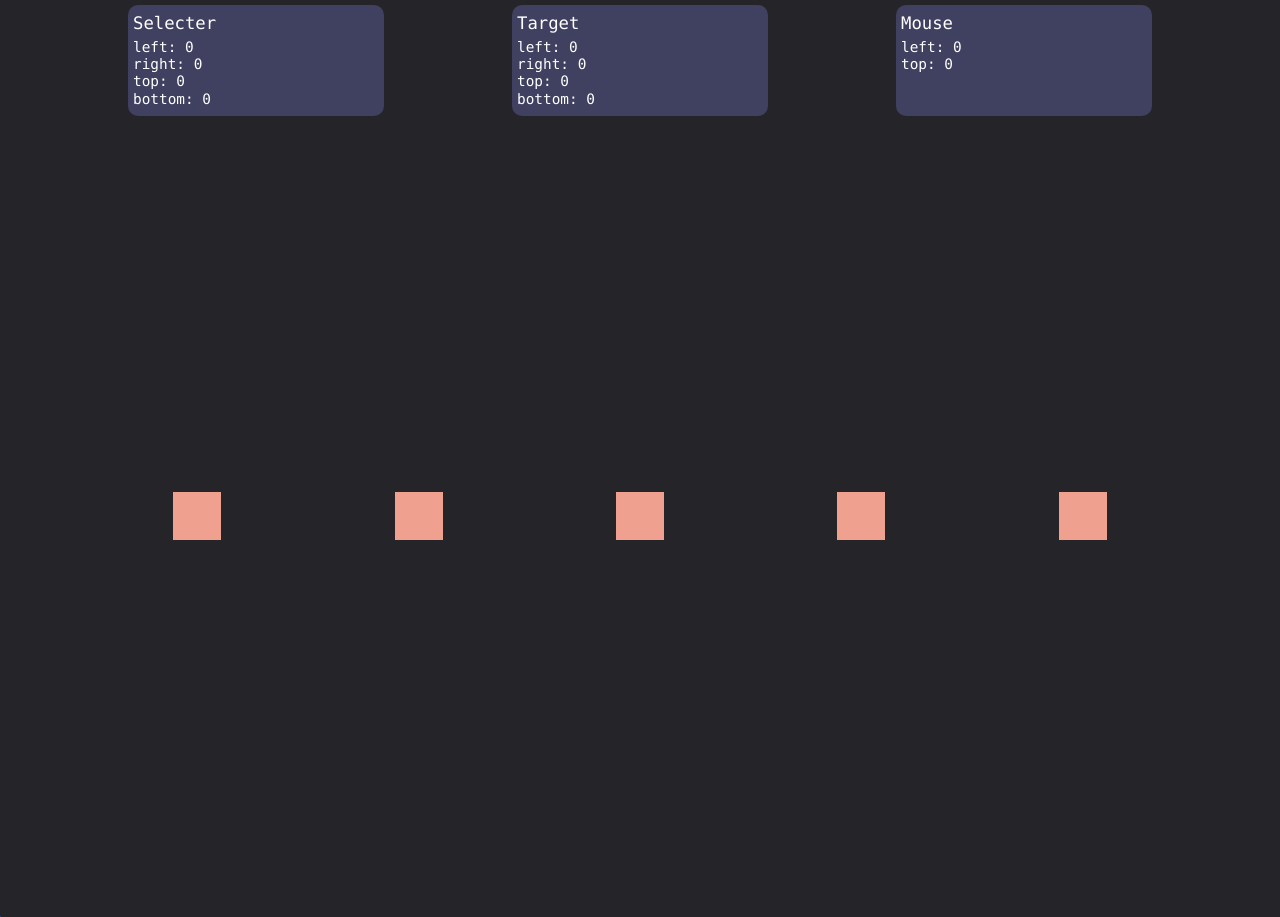
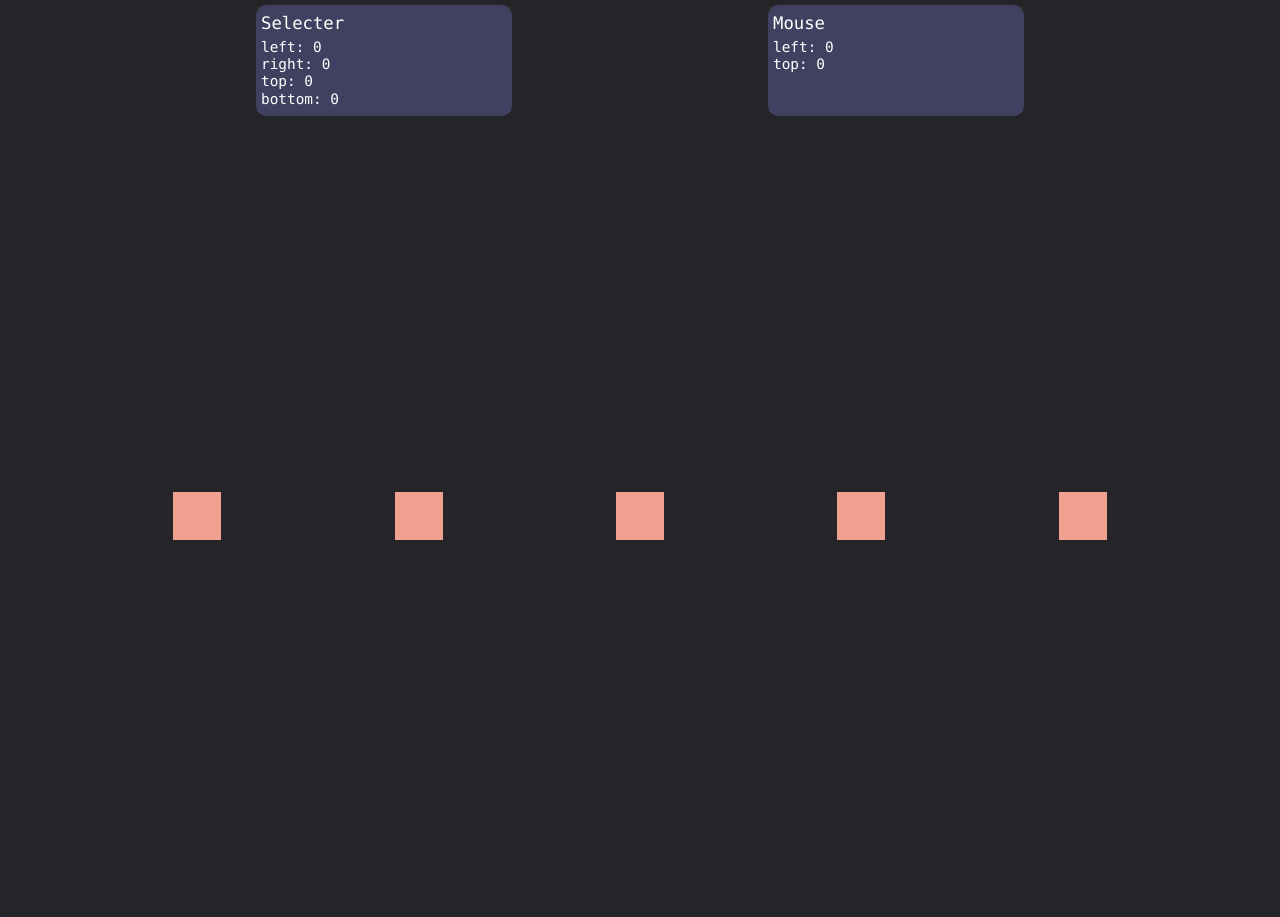
Before and after one commit to BohdanFL/mouse_selection, a plain HTML site: page index.html in a window 1280 px wide. Drawn offline with nearby package versions, Linux system fonts and the light colour scheme.

Commit message:
Delete broken code

```diff
--- a/index.html
+++ b/index.html
@@ -73,16 +73,6 @@
 			<br>
 			bottom: 0
 		</div>
-		<div class="indicators__item for-target">
-			<h3>Target</h3>
-			left: 0
-			<br>
-			right: 0
-			<br>
-			top: 0
-			<br>
-			bottom: 0
-		</div>
 		<div class="indicators__item for-mouse">
 			<h3>Mouse</h3>
 			left: 0
```
